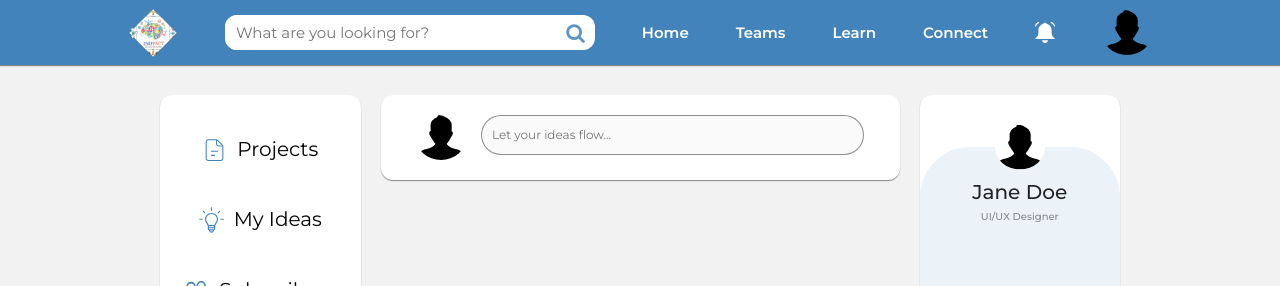
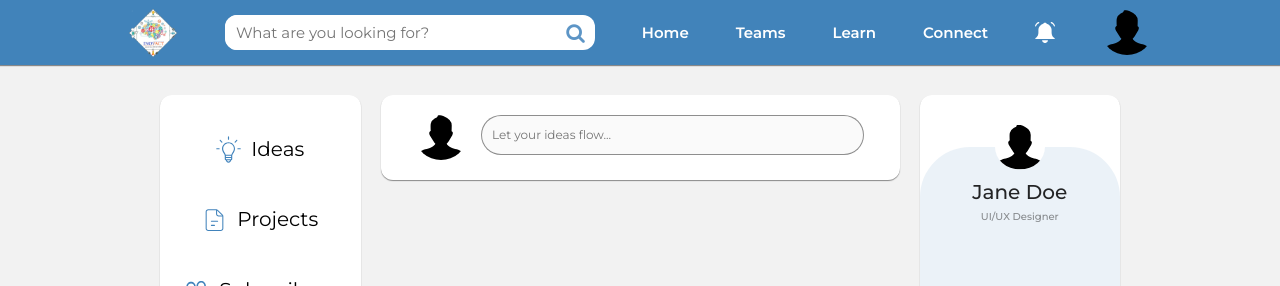
Before and after one commit to afif1400/app-inovact, a React (Create React App) app: page /feed in a window 1280 px wide. Shown: the top 286 px of the page. Built offline with nearby package versions, Linux system fonts and the light colour scheme.

Commit message:
build: some style changes

```diff
--- a/src/components/nav/LeftSidebar.tsx
+++ b/src/components/nav/LeftSidebar.tsx
@@ -10,18 +10,18 @@ const LeftSidebar: React.FC = () => {
                 <a className="feed__left__links__item" href="/">
                     <img
                         className="feed__left__links__item__image"
+                        src={ideas}
+                        alt="My Ideas"
+                    />
+                    Ideas
+                </a>
+                <a className="feed__left__links__item" href="/">
+                    <img
+                        className="feed__left__links__item__image"
                         src={projects}
                         alt="My Projects"
                     />
                     Projects
-                </a>
-                <a className="feed__left__links__item" href="/">
-                    <img
-                        className="feed__left__links__item__image"
-                        src={ideas}
-                        alt="My Ideas"
-                    />
-                    My Ideas
                 </a>
                 <a className="feed__left__links__item" href="/">
                     <img
```
